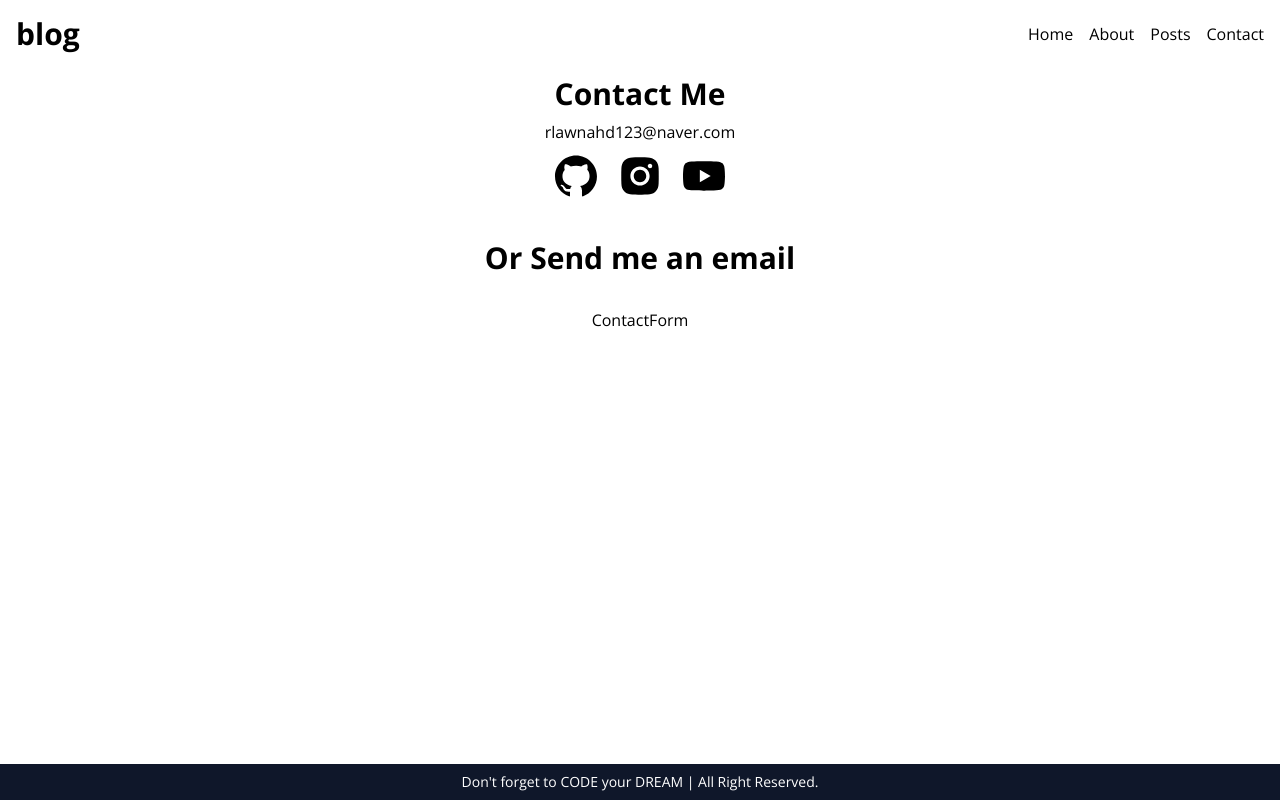
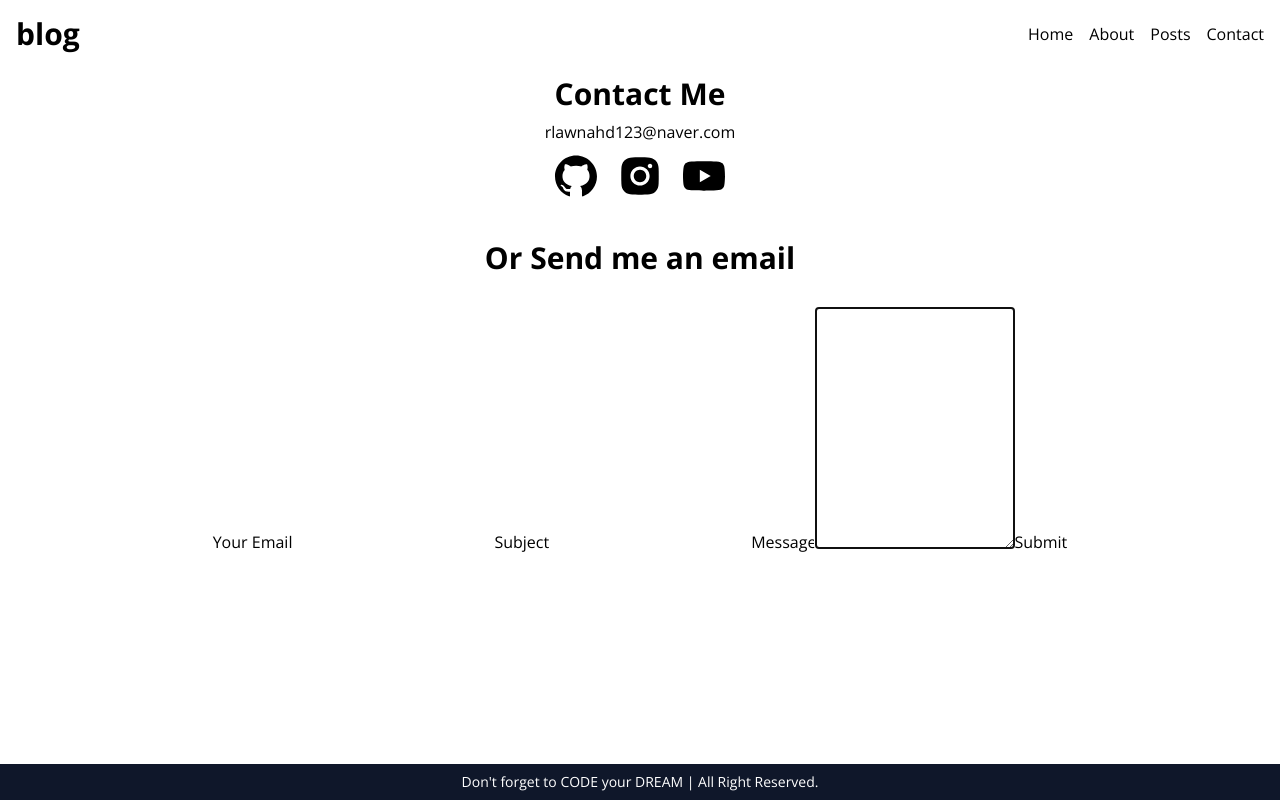
Before and after one commit to rlawnahd/next-blog, a Next.js app: page /contact in a window 1280 px wide. Built offline with nearby package versions, Linux system fonts and the light colour scheme.

Commit message:
wip: email 전송 작업중

```diff
--- a/src/components/ContactForm.tsx
+++ b/src/components/ContactForm.tsx
@@ -1,5 +1,47 @@
-import React from 'react';
-
+'use client';
+import React, { ChangeEvent, FormEvent, useState } from 'react';
+type Form = {
+    from: string;
+    subject: string;
+    message: string;
+};
 export default function ContactForm() {
-    return <>ContactForm</>;
+    const [form, setForm] = useState<Form>({ from: '', subject: '', message: '' });
+    const onChange = (e: ChangeEvent<HTMLInputElement | HTMLTextAreaElement>) => {
+        const { name, value } = e.target;
+        setForm((prev) => ({ ...prev, [name]: value }));
+    };
+    const onSubmit = (e: FormEvent<HTMLFormElement>) => {
+        e.preventDefault();
+        console.log(form);
+    };
+    return (
+        <>
+            <form onSubmit={onSubmit}>
+                <label htmlFor="from">Your Email</label>
+                <input type="mail" id="from" name="from" required autoFocus value={form.from} onChange={onChange} />
+                <label htmlFor="subject">Subject</label>
+                <input
+                    type="text"
+                    id="subject"
+                    name="subject"
+                    required
+                    autoFocus
+                    value={form.subject}
+                    onChange={onChange}
+                />
+                <label htmlFor="message">Message</label>
+                <textarea
+                    rows={10}
+                    id="message"
+                    name="message"
+                    required
+                    autoFocus
+                    value={form.message}
+                    onChange={onChange}
+                />
+                <button>Submit</button>
+            </form>
+        </>
+    );
 }
```
